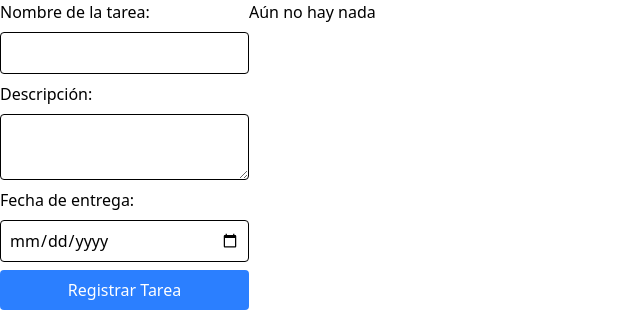
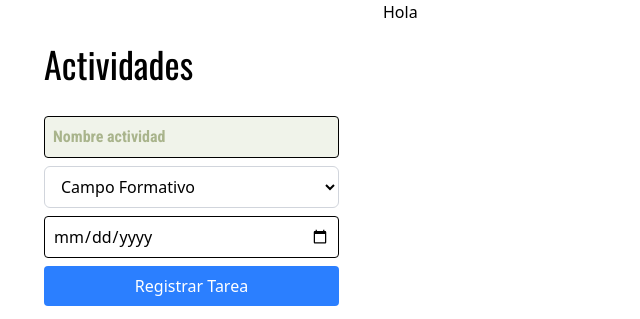
Before and after one commit to nandoalher/proyecto_personal, a website: page registrarTareas.html in a window 1280 px wide. Shown: the whole page, without its empty margins (0-640 px from the left). Drawn offline with Linux system fonts and the light colour scheme.

Commit message:
Avance en formulario de registrar tareas

```diff
--- a/registrarTareas.html
+++ b/registrarTareas.html
@@ -7,26 +7,36 @@
     <link rel="stylesheet" href="/src/output.css">
 </head>
 <body>
-    <section class="flex flex-row">
-        <aside>
-            <form>
-                <div class="flex flex-col gap-2">
-                    <label for="nombre" >Nombre de la tarea:</label>
-                    <input type="text" id="nombre" name="nombre" class="border p-2 rounded">
+    <main class="flex flex-row">
+        <section class="flex flex-col p-7">
+            <h1 class="p-4 font-oswald text-4xl">
+                Actividades
+            </h1>
+            <form class="h-full p-4">
+                <fieldset>
+                    <legend class="sr-only">Información de la tarea</legend>
+                    <div class="flex flex-col gap-2">
+                            <input type="text" placeholder="Nombre actividad" id="nombre" name="nombre" class="border p-2 rounded bg-select-green placeholder-labels-green font-bold font-roboto">
+                            <select id="categoria" name="categoria" class="w-full border border-gray-300 rounded-md px-3 py-2 bg-white focus:outline-none focus:ring-2 focus:ring-blue-500 focus:border-blue-500">
+                                <option value="" disabled selected hidden>Campo Formativo</option>
+                                <option value="Lenguajes">Lenguajes</option>
+                                <option value="Saberes y Pensamiento Científico">Saberes y Pensamiento Científico</option>
+                                <option value="Ética, Naturaleza y Sociedades">Ética, Naturaleza y Sociedades</option>
+                                <option value="De lo Humano a lo Comunitario">De lo Humano a lo Comunitario</option>
+                            </select>
+                            <input type="date" placeholder="Hola" id="fecha" name="fecha" class="border p-2 rounded">
+                            <button type="submit" placeholder="Hola" class="bg-blue-500 text-white p-2 rounded">Registrar Tarea</button>
+                        </div>
+                </fieldset>
+            </form>
+            <img src="" alt="">
+        </section>
 
-                    <label for="descripcion">Descripción:</label>
-                    <textarea id="descripcion" name="descripcion" class="border p-2 rounded"></textarea>
-
-                    <label for="fecha">Fecha de entrega:</label>
-                    <input type="date" id="fecha" name="fecha" class="border p-2 rounded">
-
-                    <button type="submit" class="bg-blue-500 text-white p-2 rounded">Registrar Tarea</button>
-                </div>
-            </form>
-        </aside>
-        <article>
-            Aún no hay nada
-        </article>
-    </section>
+        <section>
+            <div>
+                Hola
+            </div>
+        </section>
+    </main>
 </body>
 </html>
--- a/src/input.css
+++ b/src/input.css
@@ -5,6 +5,8 @@
     --color-regal-purple: #6841F3;
     --color-regal-nav: #FFFFFF;
     --color-regal-body: #F2FAFF;
+    --color-select-green: #F0F3EA;
+    --color-labels-green:#A9B48C;
 
     --font-roboto: 'Roboto', sans-serif;
     --font-oswald: 'Oswald', sans-serif;
```
Also changed, not shown: index.html (+7 -7 lines), src/output.css.
